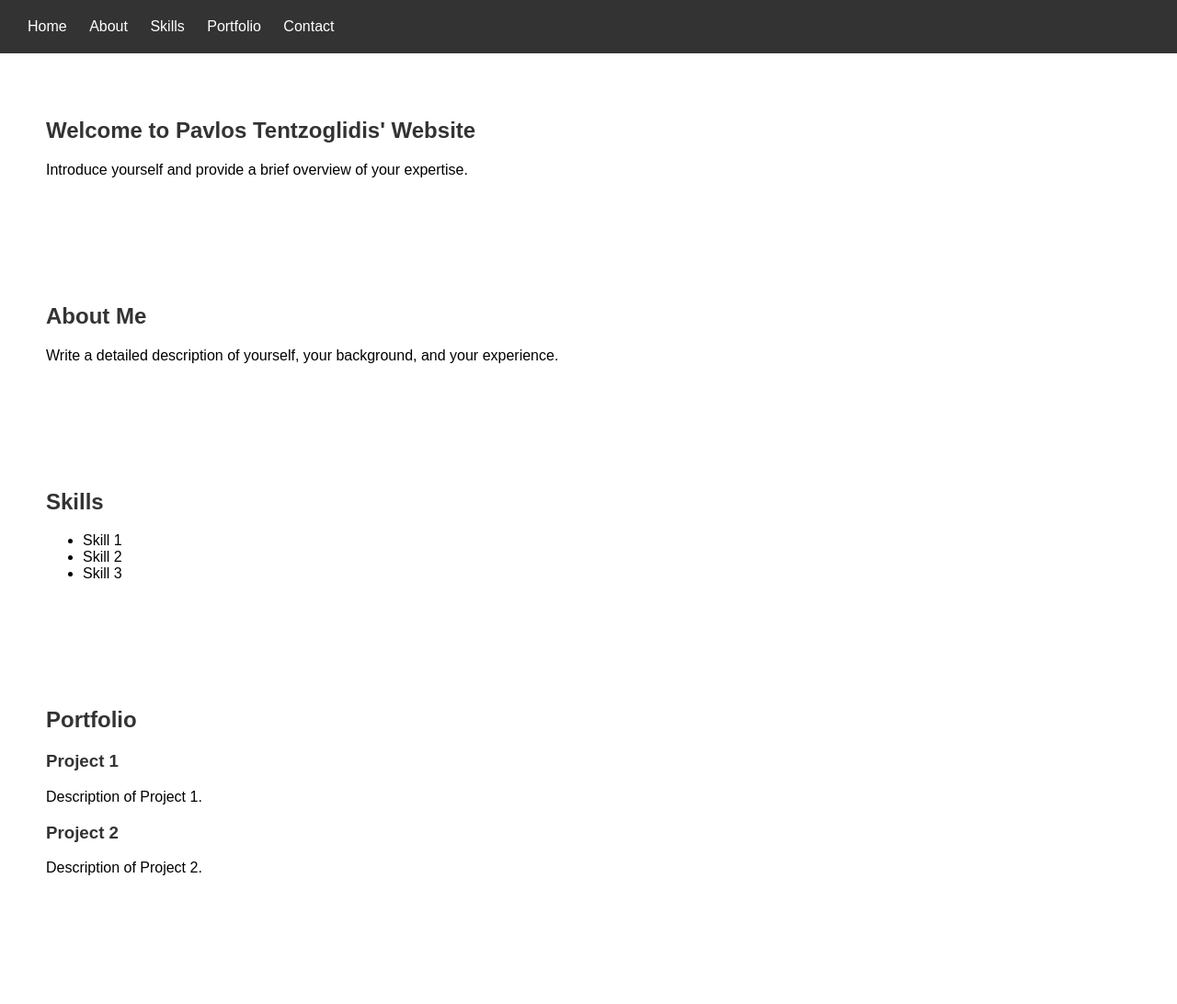
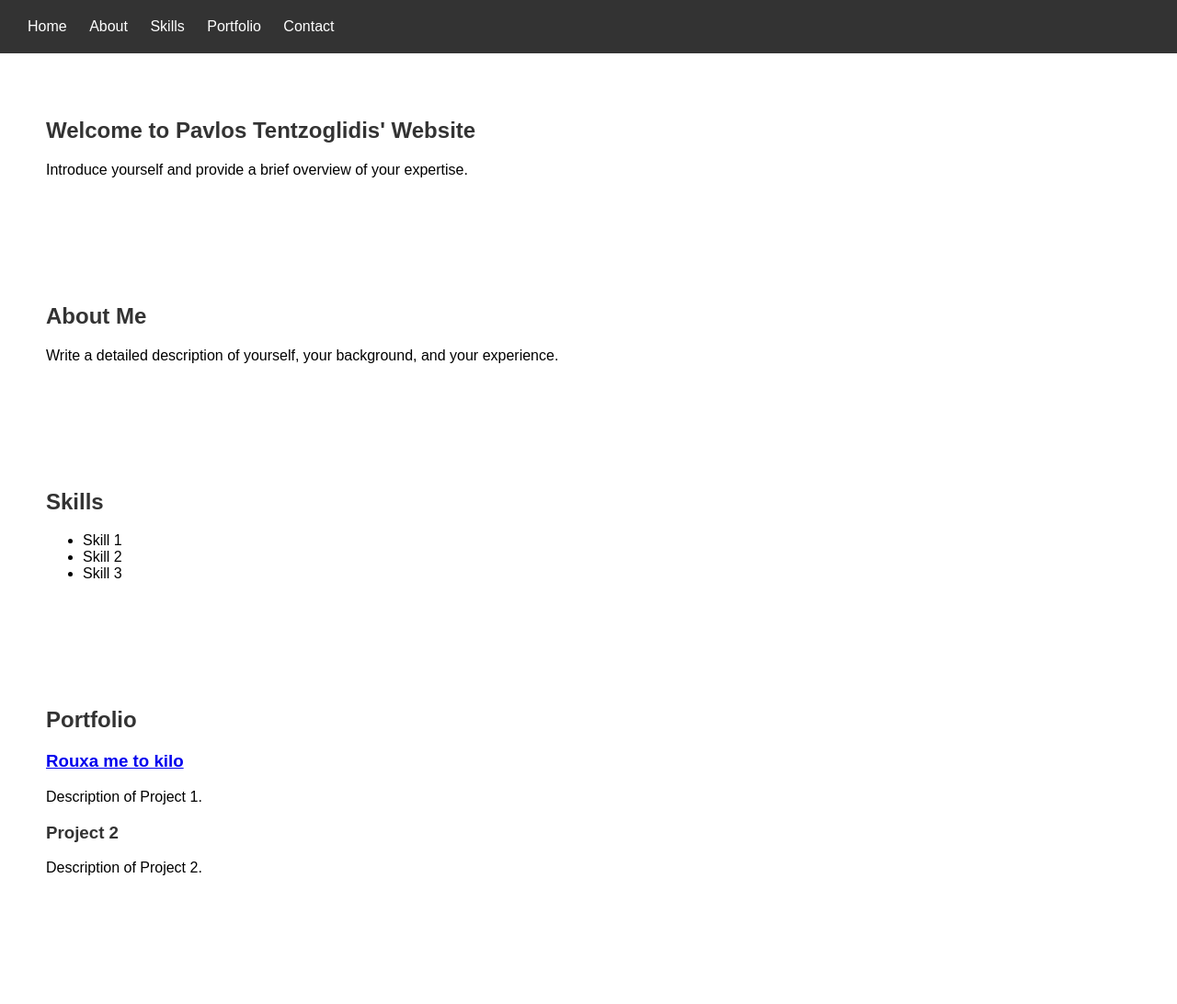
Before and after one commit to PaTentz/patentz.github.io, a plain HTML site: page index.html in a window 1280 px wide. Shown: the top 1092 px of the page at 92% size. Drawn offline with Linux system fonts and the light colour scheme.

Commit message:
Update index.html

```diff
--- a/index.html
+++ b/index.html
@@ -40,7 +40,7 @@
   <section id="portfolio">
     <h2>Portfolio</h2>
     <div class="project">
-      <h3>Project 1</h3>
+      <h3><a href="https://rouxametokilo.gr/">Rouxa me to kilo</a></h3>
       <p>Description of Project 1.</p>
     </div>
     <div class="project">
```
